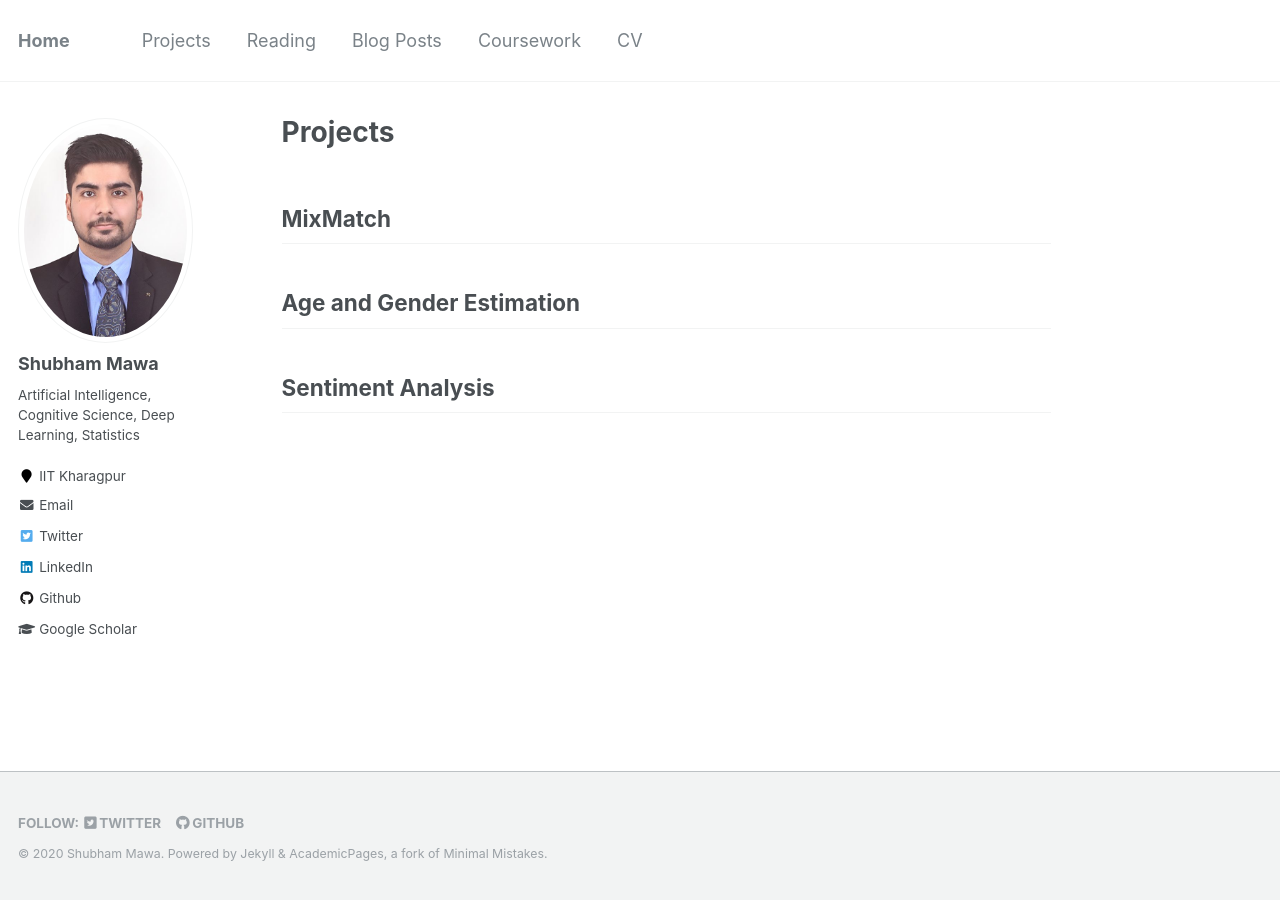
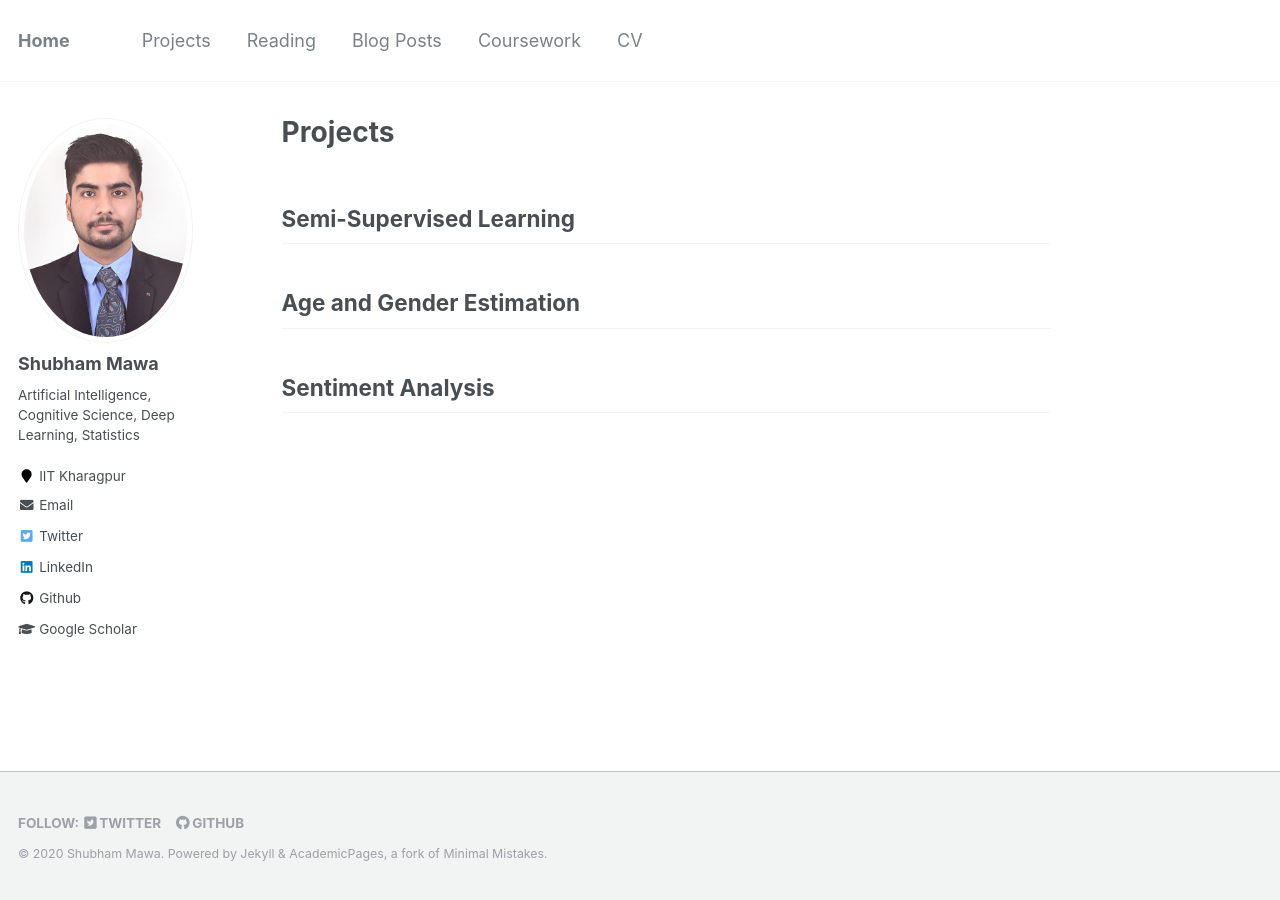
Before and after one commit to Shubhammawa/Shubhammawa.github.io, a Jekyll site: the page built from _pages/projects.md, in a window 1280 px wide. Built offline with Jekyll 4.4.1, drawn with Linux system fonts in a browser that asks for light colours.

Commit message:
Updated projects.md

```diff
--- a/_pages/projects.md
+++ b/_pages/projects.md
@@ -8,7 +8,7 @@ redirect_from:
   - /research
   - /research.html
 ---
-## MixMatch
+## Semi-Supervised Learning
 
 ## Age and Gender Estimation
 
```
